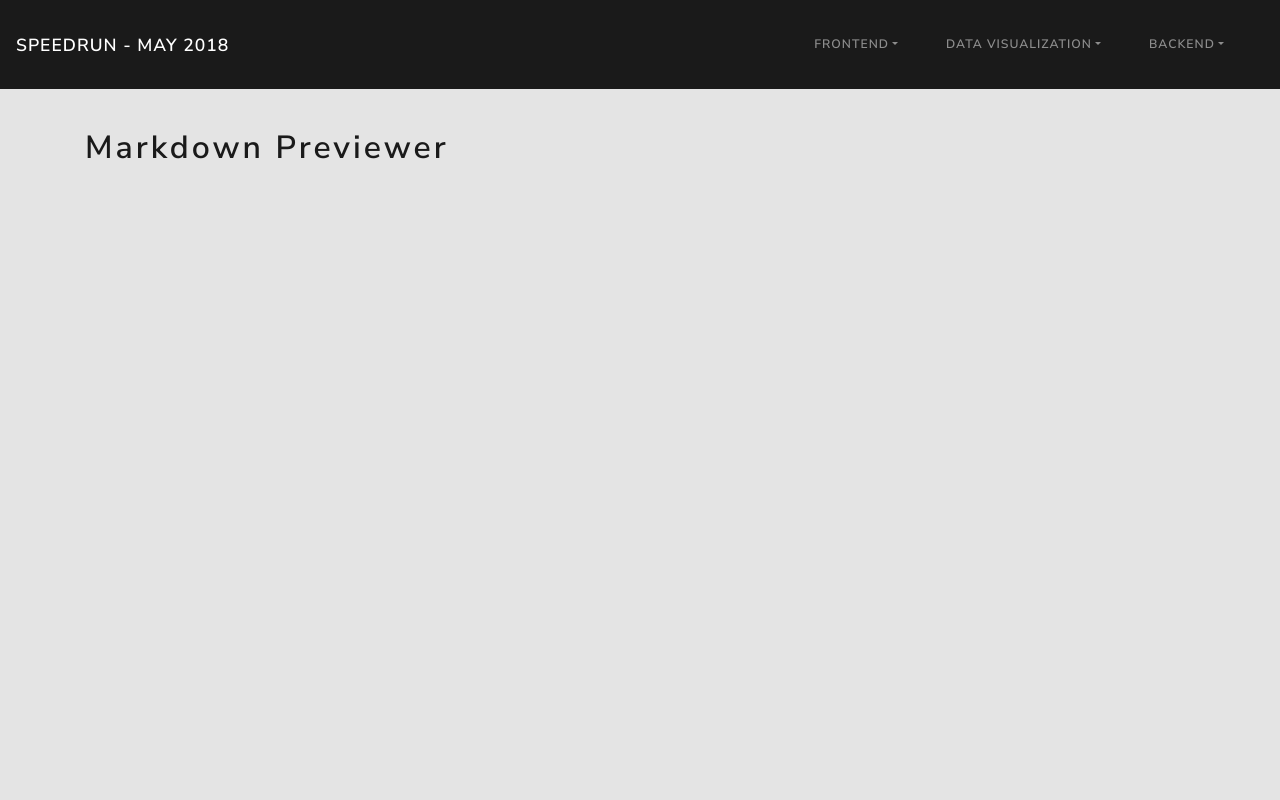
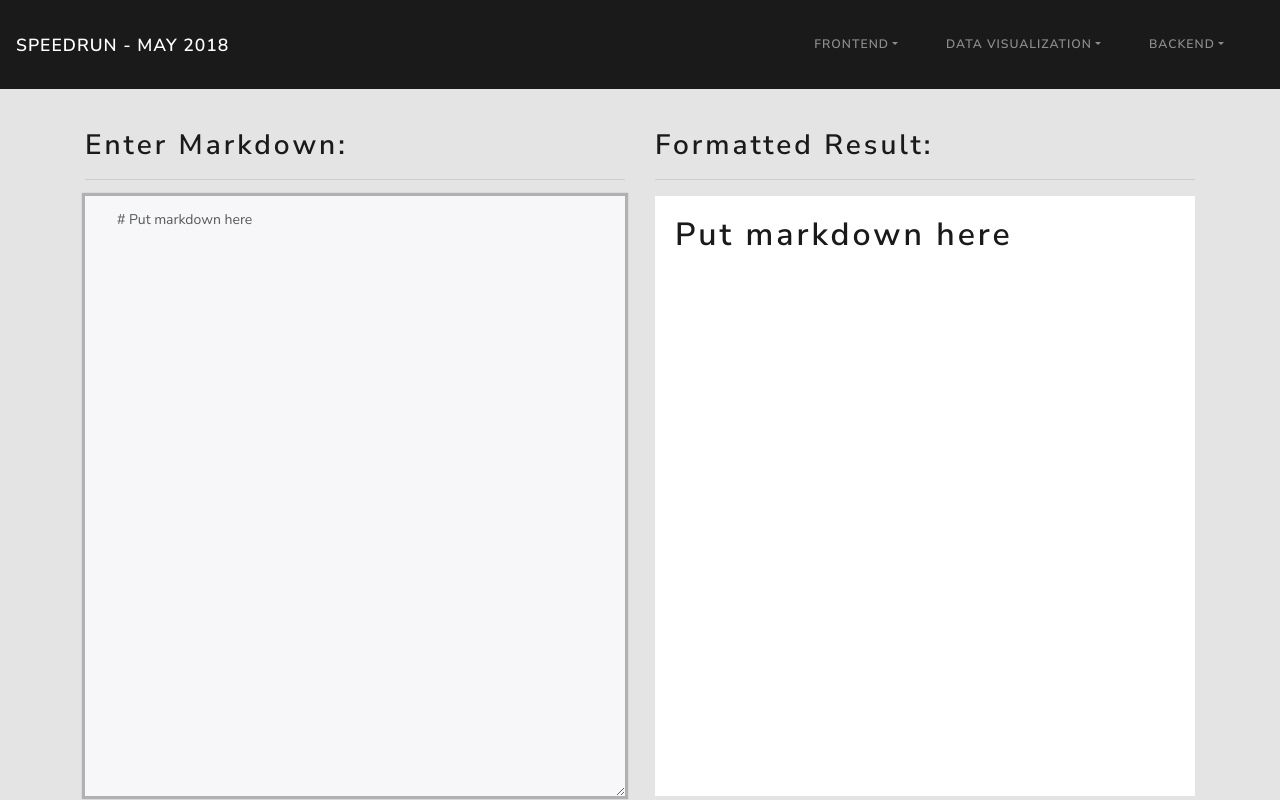
Before and after one commit to tdreid/fcc-speedrun-2018-09-tdre, a React (Create React App) app in the folder client/: page /projects/datavis/MarkdownPreviewer in a window 1280 px wide. Built offline with nearby package versions, Linux system fonts and the light colour scheme.

Commit message:
Implement Markdown Previewer.

```diff
--- a/client/package.json
+++ b/client/package.json
@@ -8,6 +8,7 @@
     "d3-tip": "^0.9.1",
     "enzyme": "^3.3.0",
     "enzyme-adapter-react-16": "^1.1.1",
+    "marked": "^0.3.19",
     "node-sass-chokidar": "^1.2.2",
     "npm-run-all": "^4.1.3",
     "react": "^16.3.2",
--- a/client/src/Projects/Datavis/MarkdownPreviewer/MarkdownPreviewer.js
+++ b/client/src/Projects/Datavis/MarkdownPreviewer/MarkdownPreviewer.js
@@ -1,20 +1,56 @@
-import React from "react";
+import React, { Component } from "react";
 import { Container, Row, Col } from "reactstrap";
+import marked from "marked";
 
 import "./MarkdownPreviewer.css";
 
-const MarkdownPreviewer = () => {
+class MarkdownPreviewer extends Component {
+  constructor() {
+    super();
+    const text = "# Put markdown here";
+    this.state = {
+      text,
+      markdown: this.convertMarkdown(text)
+    };
+  }
+  textChanged = event => {
+    const text = event.target.value;
+    const markdown = this.convertMarkdown(text);
+    this.setState({ text, markdown });
+  };
+  convertMarkdown = text => {
+    marked.setOptions({ sanitize: true });
+    return { __html: marked(text) };
+  };
+  render() {
     return (
       <div className="MarkdownPreviewer">
         <Container>
           <Row>
-          <Col>
-            <h1>Markdown Previewer</h1>
+            <Col xs="12" sm="6">
+              <h2>Enter Markdown:</h2>
+              <hr />
+              <div className="MarkdownPreviewer_input">
+                <textarea
+                  autoFocus={true}
+                  className="textInput form-control"
+                  value={this.state.text}
+                  onChange={this.textChanged}
+                />
+              </div>
+            </Col>
+            <Col xs="12" sm="6">
+              <h2>Formatted Result:</h2>
+              <hr />
+              <div className="MarkdownPreviewer_output">
+                <div dangerouslySetInnerHTML={this.state.markdown} />
+              </div>
             </Col>
           </Row>
         </Container>
       </div>
     );
-};
+  }
+}
 
 export default MarkdownPreviewer;
--- a/client/src/Projects/Datavis/MarkdownPreviewer/MarkdownPreviewer.scss
+++ b/client/src/Projects/Datavis/MarkdownPreviewer/MarkdownPreviewer.scss
@@ -2,7 +2,26 @@
   text-align: left;
   margin-top: 40px;
 
-  &>h1 {
-    text-transform: none
+  & > h1 {
+    text-transform: none;
+  }
+  &_input {
+    textarea {
+      min-height: 600px;
+    }
+  }
+  &_output {
+    padding: 20px;
+    background: #ffffff;
+    height: 600px;
+    overflow: scroll;
+
+    table {
+      tr {
+      }
+      td {
+        border: 1px solid #cccccc;
+      }
+    }
   }
 }
```
Also changed, not shown: 2 other files (tests, documents, lock files or other folders). Lines whose indentation alone changed are shown as unchanged.
